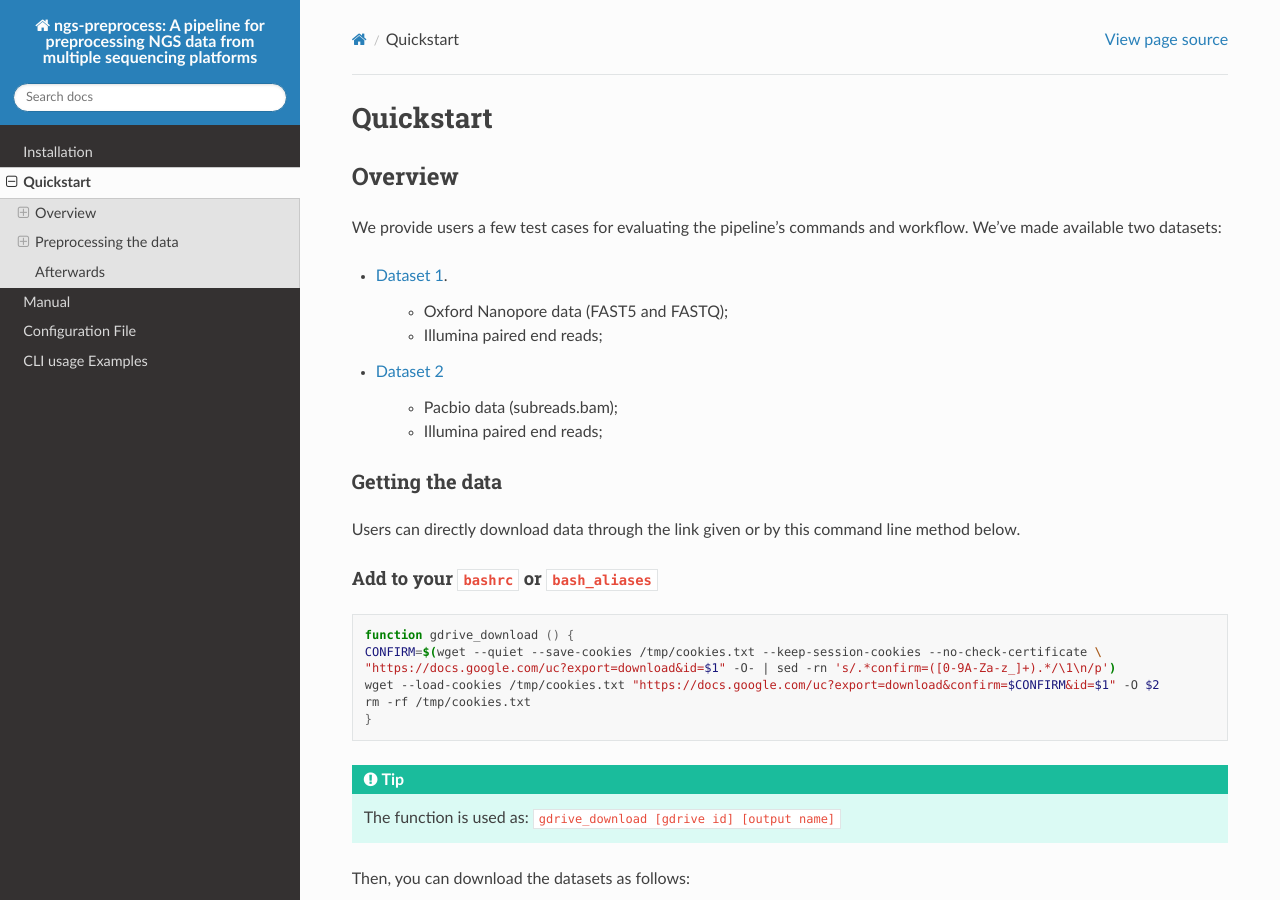
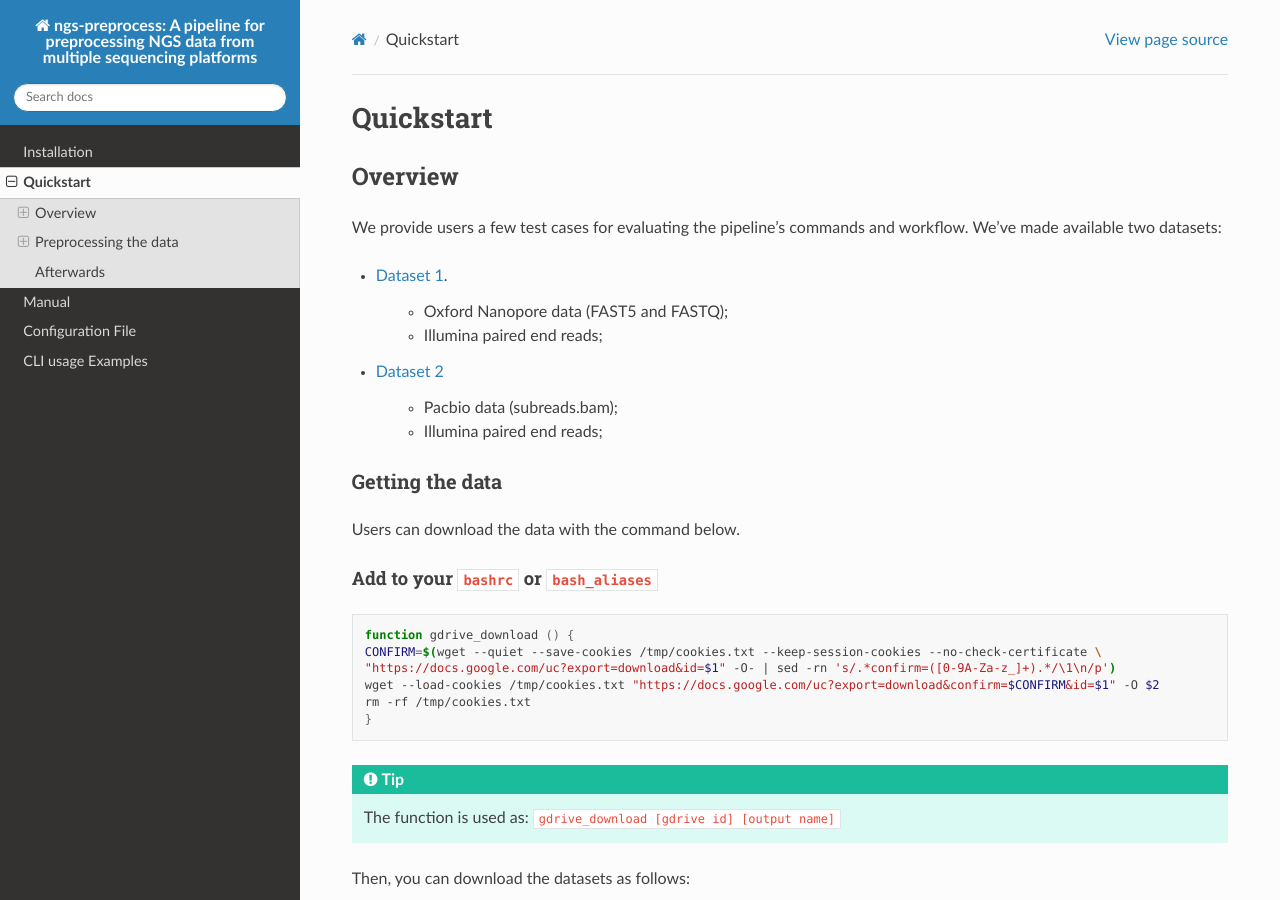
Before and after one commit to fmalmeida/ngs-preprocess, a Sphinx documentation site: the page built from docs/quickstart.rst, in a window 1280 px wide and 900 px high. Built offline with Sphinx 7.4.7 and the Read the Docs theme 2.0.0, drawn with Linux system fonts in a browser that asks for light colours.

Commit message:
Updating quickstart

```diff
--- a/docs/quickstart.rst
+++ b/docs/quickstart.rst
@@ -22,7 +22,7 @@ We've made available two datasets:
 Getting the data
 ================
 
-Users can directly download data through the link given or by this command line method below.
+Users can download the data with the command below.
 
 Add to your ``bashrc`` or ``bash_aliases``
 """"""""""""""""""""""""""""""""""""""""""
```
